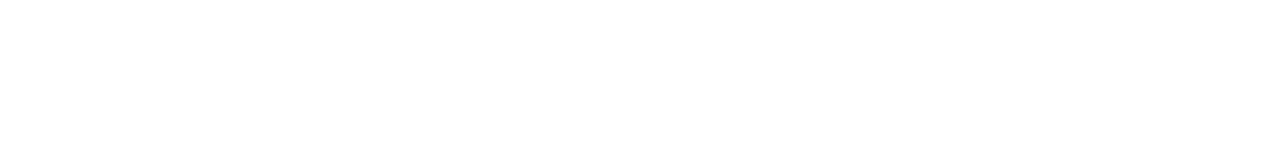
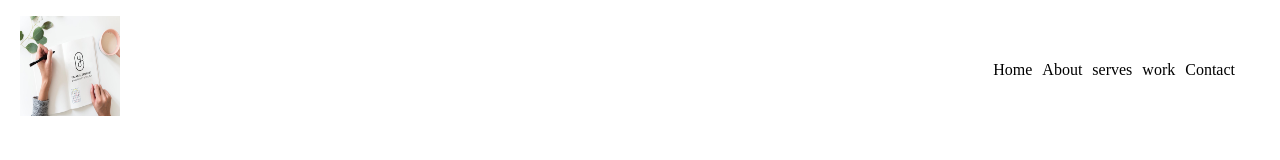
Before and after one commit to MohamedALNaser/project-three, a plain HTML site: page index.html in a window 1280 px wide. Drawn offline with Linux system fonts and the light colour scheme.

Commit message:
update files

```diff
--- /dev/null
+++ b/css/global.css
@@ -0,0 +1,23 @@
+* {
+    padding: 0;
+    margin: 0;
+    box-sizing: border-box;
+    -moz-box-sizing: border-box;
+    -webkit-box-sizing: border-box;
+}
+
+ul {
+    list-style: none;
+    display: flex;
+    justify-content: space-between;
+    flex-direction: row;
+}
+
+ul li {
+    margin: 0 5px;
+}
+
+a {
+    color: #000;
+    text-decoration: none;
+}
--- a/css/main.css
+++ b/css/main.css
@@ -1,7 +1,33 @@
-* {
-    padding: 0;
+header {
+    /* background: #000; */
+    color: #fff;
+    padding: 20px;
+    display: flex;
+    justify-content: space-between;
+    align-items: center;
+}
+
+header h1 {
+    font-size: 2em;
     margin: 0;
-    box-sizing: border-box;
-    -moz-box-sizing: border-box;
-    -webkit-box-sizing: border-box;
+    width: fit-content;
+    height: 100px;
+    display: flex;
+    justify-content: space-between;
+    align-items: center;
 }
+
+header h1 a #logo-img {
+    width: 100px;
+    height: 100px;
+}
+
+header nav {
+    /* background: #000; */
+    /* color: #fff; */
+    padding: 20px;
+    display: flex;
+    justify-content: space-between;
+    align-items: center;
+    flex-direction: row;
+}
--- a/index.html
+++ b/index.html
@@ -7,13 +7,31 @@
     <meta name="viewport" content="width=device-width, initial-scale=1.0">
     <title>Document</title>
     <link rel="stylesheet" href="./css/main.css">
+    <link rel="stylesheet" href="./css/global.css">
     <link rel="stylesheet" href="./css/normalize.css">
-    <script src="./js/master.js" type="module"></script>
-    <script src="./js/app.js" type="module"></script>
 </head>
 
 <body>
-
+    <div class="page">
+        <header id="header">
+            <h1 id="logo">
+                <a href="index.html">
+                    <img id="logo-img" src="./media/3 (1).jpg" alt="logo">
+                </a>
+            </h1>
+            <nav>
+                <ul id="nav-link">
+                    <li><a href="index.html">Home</a></li>
+                    <li><a href="about.html">About</a></li>
+                    <li><a href="serves.html">serves</a></li>
+                    <li><a href="work.html">work</a></li>
+                    <li><a href="contact.html">Contact</a></li>
+                </ul>
+            </nav>
+        </header>
+    </div>
+    <script src="./js/master.js" type="module"></script>
+    <script src="./js/app.js" type="module"></script>
 </body>
 
 </html>
```
Also changed, not shown: 1 other file.
